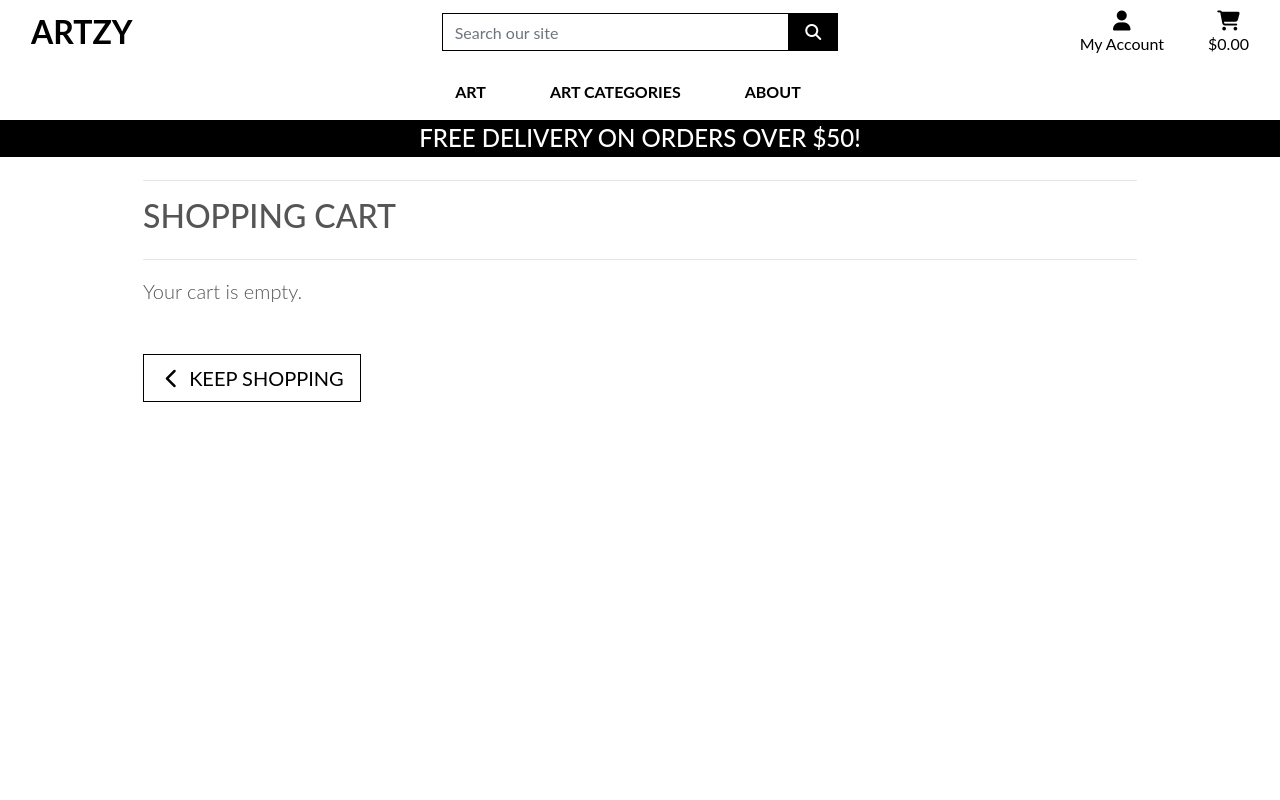
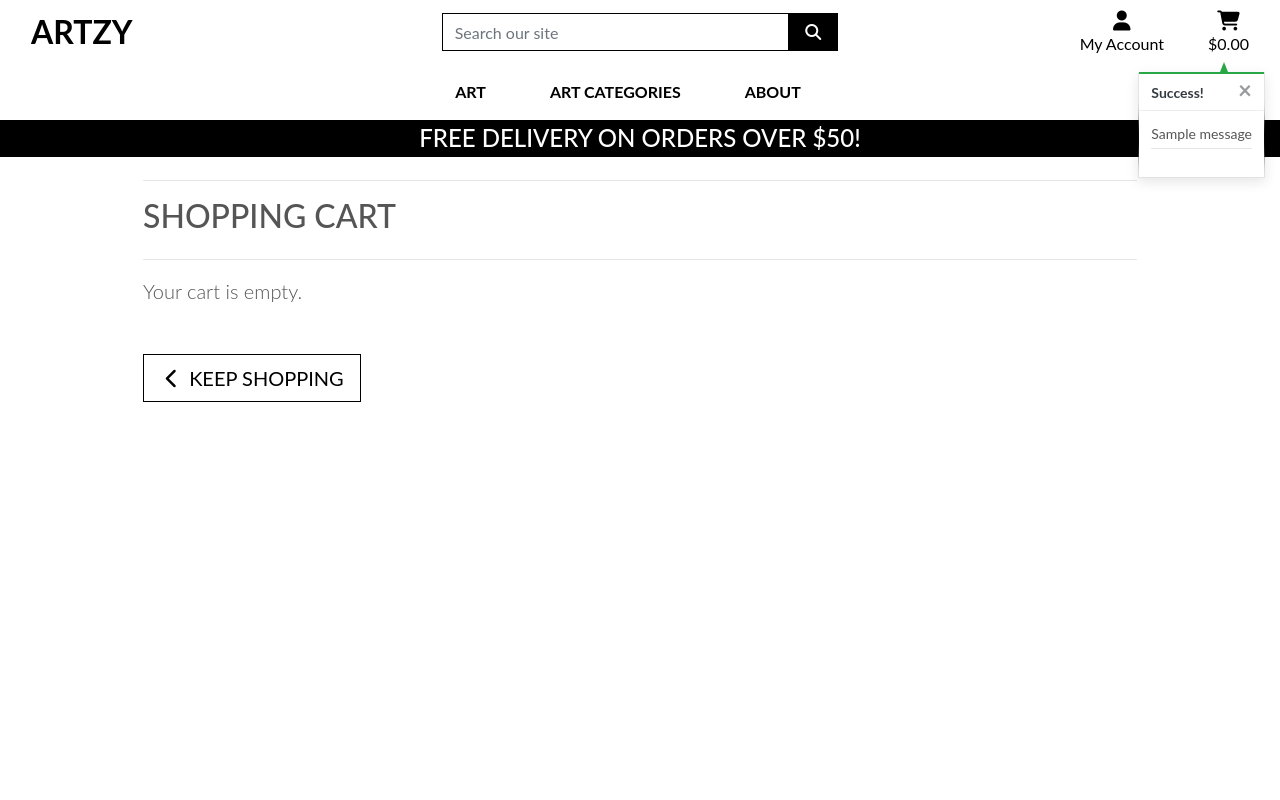
Before and after one commit to aslinedvinsson/Artzy, a Django app: page /cart/ in a window 1280 px wide. Run offline with Django 3.2, Linux system fonts and the light colour scheme; tables that the repository leaves empty hold one stand-in row (values such as "Sample post"); one stand-in notice (Sample message) is shown; some libraries are stand-ins or nearby versions.

Commit message:
add notification css, shopping cart preview and additional messages

```diff
--- a/artzy/settings.py
+++ b/artzy/settings.py
@@ -80,6 +80,8 @@ TEMPLATES = [
         },
     },
 ]
+
+MESSAGE_STORAGE = 'django.contrib.messages.storage.session.SessionStorage'
 
 AUTHENTICATION_BACKENDS = [
     # Needed to login by username in Django admin, regardless of `allauth`
--- a/cart/views.py
+++ b/cart/views.py
@@ -1,4 +1,7 @@
-from django.shortcuts import render, redirect, reverse, HttpResponse
+from django.shortcuts import render, redirect, reverse, HttpResponse,  get_object_or_404
+from django.contrib import messages
+
+from products.models import Product
 
 # Create your views here.
 
@@ -10,6 +13,7 @@ def view_cart(request):
 def add_to_cart(request, item_id):
     """ Add a quantity of the specified product to the shopping cart """
 
+    product = get_object_or_404(Product, pk=item_id)
     quantity = int(request.POST.get('quantity'))
     redirect_url = request.POST.get('redirect_url')
     print_type = None
@@ -21,15 +25,20 @@ def add_to_cart(request, item_id):
         if item_id in list(cart.keys()):
             if print_type in cart[item_id]['items_by_print'].keys():
                 cart[item_id]['items_by_print'][print_type] += quantity
+                messages.success(request, f'Updated print {print_type} {product.name} quantity to {cart[item_id]["items_by_print"][print_type]}')
             else:
                 cart[item_id]['items_by_print'][print_type] = quantity
+                messages.success(request, f'Added print {print_type} {product.name} to your cart')
         else:
             cart[item_id] = {'items_by_print': {print_type: quantity}}
+            messages.success(request, f'Added print {print_type} {product.name} to your cart')
     else:
         if item_id in list(cart.keys()):
             cart[item_id] += quantity
+            messages.success(request, f'Updated {product.name} quantity to {cart[item_id]}')
         else:
             cart[item_id] = quantity
+            messages.success(request, f'Added {product.name} to your cart')
 
     request.session['cart'] = cart
     return redirect(redirect_url)
@@ -38,6 +47,7 @@ def add_to_cart(request, item_id):
 def adjust_cart(request, item_id):
     """Adjust the quantity of the specified product to the specified amount"""
 
+    product = get_object_or_404(Product, pk=item_id)
     quantity = int(request.POST.get('quantity'))
     print_type = None
     if 'print_paper' in request.POST:
@@ -47,6 +57,7 @@ def adjust_cart(request, item_id):
     if print_type:
         if quantity > 0:
             cart[item_id]['items_by_print'][print_type] = quantity
+            messages.success(request, f'Updated print {print_type} {product.name} quantity to {cart[item_id]["items_by_print"][print_type]}')
         else:
             del cart[item_id]['items_by_print'][print_type]
             if not cart[item_id]['items_by_print']:
@@ -54,8 +65,10 @@ def adjust_cart(request, item_id):
     else:
         if quantity > 0:
             cart[item_id] = quantity
+            messages.success(request, f'Updated {product.name} quantity to {cart[item_id]}')
         else:
             cart.pop(item_id)
+            messages.success(request, f'Removed print {print_type} {product.name} from your cart')
 
     request.session['cart'] = cart
     return redirect(reverse('view_cart'))
@@ -65,6 +78,7 @@ def remove_from_cart(request, item_id):
     """Remove the item from the shopping cart"""
 
     try:
+        product = get_object_or_404(Product, pk=item_id)
         print_type = None
         if 'print_paper' in request.POST:
             print_type = request.POST['print_paper']
@@ -74,11 +88,14 @@ def remove_from_cart(request, item_id):
             del cart[item_id]['items_by_print'][print_type]
             if not cart[item_id]['items_by_print']:
                 cart.pop(item_id)
+                messages.success(request, f'Removed print {print_type} {product.name} from your cart')
         else:
             cart.pop(item_id)
+            messages.success(request, f'Removed {product.name} from your cart')
 
         request.session['cart'] = cart
         return HttpResponse(status=200)
 
     except Exception as e:
+        messages.error(request, f'Error removing item: {e}')
         return HttpResponse(status=500)
--- a/static/css/base.css
+++ b/static/css/base.css
@@ -106,6 +106,74 @@ body {
     cursor: pointer;
 }
 
+/* ------------------------------- bootstrap toasts */
+
+.message-container {
+    position: fixed;
+    top: 72px;
+    right: 15px;
+    z-index: 99999999999;
+}
+
+.custom-toast {
+    overflow: visible;
+}
+
+.toast-capper {
+    height: 2px;
+}
+
+/* from CSS-tricks.com: https://css-tricks.com/snippets/css/css-triangle/ */
+.arrow-up {
+    width: 0;
+    height: 0;
+    border-left: 4px solid transparent;
+    border-right: 4px solid transparent;
+    border-bottom: 10px solid black;
+    position: absolute;
+    top: -10px;
+    right: 36px;
+}
+
+/* Convenience classes - colors copied from Bootstrap */
+.arrow-primary {
+    border-bottom-color: #007bff !important;
+}
+
+.arrow-secondary {
+    border-bottom-color: #6c757d !important;
+}
+
+.arrow-success {
+    border-bottom-color: #28a745 !important;
+}
+
+.arrow-danger {
+    border-bottom-color: #dc3545 !important;
+}
+
+.arrow-warning {
+    border-bottom-color: #ffc107 !important;
+}
+
+.arrow-info {
+    border-bottom-color: #17a2b8 !important;
+}
+
+.arrow-light {
+    border-bottom-color: #f8f9fa !important;
+}
+
+.arrow-dark {
+    border-bottom-color: #343a40 !important;
+}
+
+.bag-notification-wrapper {
+    height: 100px;
+    overflow-x: hidden;
+    overflow-y: auto;
+}
+
 /* -------------------------------- Media Queries */
 
 /* Slightly larger container on xl screens */
--- a/templates/base.html
+++ b/templates/base.html
@@ -153,7 +153,21 @@
     </header>
 
     {% if messages %}
-    <div class="message-container"></div>
+    <div class="message-container">
+        {% for message in messages %}
+            {% with message.level as level %}
+                {% if level == 40 %}
+                    {% include 'includes/toasts/toast_error.html' %}
+                {% elif level == 30 %}
+                    {% include 'includes/toasts/toast_warning.html' %}
+                {% elif level == 25 %}
+                    {% include 'includes/toasts/toast_success.html' %}
+                {% else %}
+                    {% include 'includes/toasts/toast_info.html' %}
+                {% endif %}
+            {% endwith %}
+        {% endfor %}
+    </div>
     {% endif %}
 
     {% block page_header %}
@@ -163,6 +177,9 @@
     {% endblock %}
 
     {% block postloadjs %}
+    <script type="text/javascript">
+        $('.toast').toast('show');
+    </script>
     {% endblock %}
 
 
--- /dev/null
+++ b/templates/includes/toasts/toast_success.html
@@ -0,0 +1,54 @@
+<div class="toast custom-toast rounded-0 border-top-0" data-autohide="false">
+    <div class="arrow-up arrow-success"></div>
+    <div class="w-100 toast-capper bg-success"></div>
+    <div class="toast-header bg-white text-dark">
+        <strong class="mr-auto">Success!</strong>
+        <button type="button" class="ml-2 mb-1 close text-dark" data-dismiss="toast" aria-label="Close">
+            <span aria-hidden="true">&times;</span>
+        </button>
+    </div>
+    <div class="toast-body bg-white">
+        <div class="row">
+            <div class="col">
+                {{ message }}
+                <hr class="mt-1 mb-3">
+            </div>
+        </div>
+        {% if grand_total %}
+            <p class="logo-font bg-white text-black py-1">Your cart ({{ product_count }})</p>
+            <div class="cart-notification-wrapper">
+                {% for item in cart_items %}
+                    <div class="row">
+                        <div class="col-3 my-1">
+                            <img class="w-100" src="{{ item.product.image.url }}">
+                        </div>
+                        <div class="col-9">
+                            <p class="my-0"><strong>{{ item.product.name }}</strong></p>
+                            {% if item.product.is_print %}<p class="my-0 small">Print: {{ item.print_type }}{% endif %}</p>
+                            <p class="my-0 small text-muted">Qty: {{ item.quantity }}</p>
+                        </div>
+                    </div>
+                {% endfor %}
+            </div>
+            <div class="row">
+                <div class="col">
+                    <strong><p class="mt-3 mb-1 text-black">
+                        Total{% if free_delivery_delta > 0 %} (Exc. delivery){% endif %}:
+                        <span class="float-right">${{ total|floatformat:2 }}</span>
+                    </p></strong>
+                    {% if free_delivery_delta > 0 %}
+                        <p class="mb-0 p-2 bg-warning shadow-sm text-black text-center">
+                            Spend <strong>${{ free_delivery_delta }}</strong> more to get free next day delivery!
+                        </p>
+                    {% endif %}
+                    <a href="{% url 'view_cart' %}" class="btn btn-black btn-block rounded-0">
+                        <span class="text-uppercase">Go To Secure Checkout</span>
+                        <span class="icon">
+                            <i class="fas fa-lock"></i>
+                        </span>
+                    </a>
+                </div>
+            </div>
+        {% endif %}
+    </div>
+</div>
```
Also changed, not shown: templates/includes/toasts/toast_error.html (added, +13 -0 lines), templates/includes/toasts/toast_info.html (added, +13 -0 lines), templates/includes/toasts/toast_warning.html (added, +13 -0 lines).
